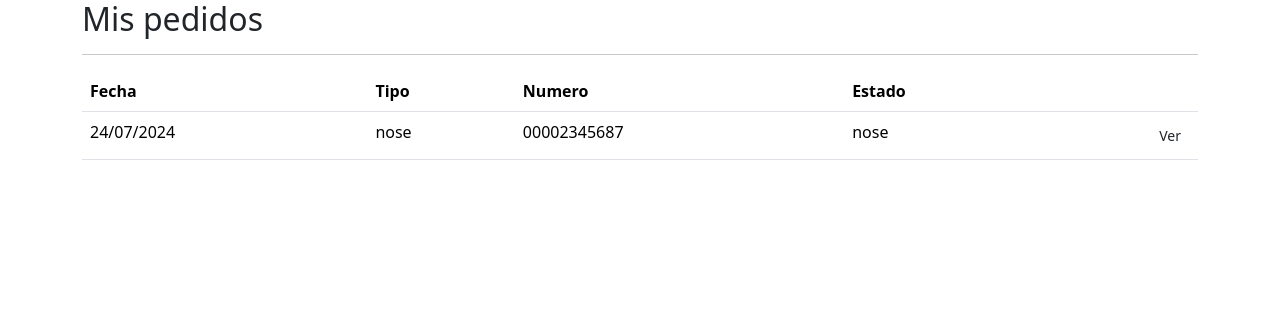
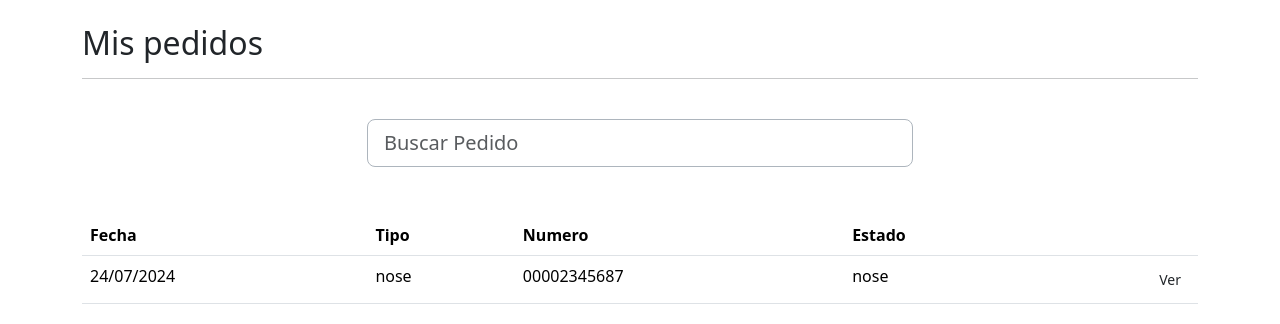
Before and after one commit to IaraAquiere/beral-proyecto, a React (Vite) app: page / in a window 1280 px wide. Shown: the top 324 px of the page. Built offline with nearby package versions, Linux system fonts and the light colour scheme.

Commit message:
cambios en orders

```diff
--- a/src/App.tsx
+++ b/src/App.tsx
@@ -1,4 +1,5 @@
 import Orders from "./componentes/Orders/Orders"
+import UsersList from "./componentes/UsersList/UsersList"
 
 
 function App() {
--- a/src/componentes/Orders/Orders.tsx
+++ b/src/componentes/Orders/Orders.tsx
@@ -1,12 +1,17 @@
 import ModalOrders from "./ModalOrders";
-
+import Search from "../Search/Search.tsx"
 const Orders = () => {
   return (
     <>
 
     <div className="container">
-      <h2>Mis pedidos</h2>
+      <h2 className="pt-4">Mis pedidos</h2>
       <hr />
+      <Search
+      className1="d-flex flex-row justify-content-center pb-5 pt-4"
+      className2="form-control form-control-lg border border-dark-subtle w-50  "
+      placeholder="Buscar Pedido"
+      />
       <div className="tabla-busqueda">
         <table className="table table-hover ">
           <thead>
```
Also changed, not shown: src/componentes/Login/Logout.tsx (added, +7 -0 lines), src/componentes/UsersList/UsersList.tsx (+5 -4 lines).
